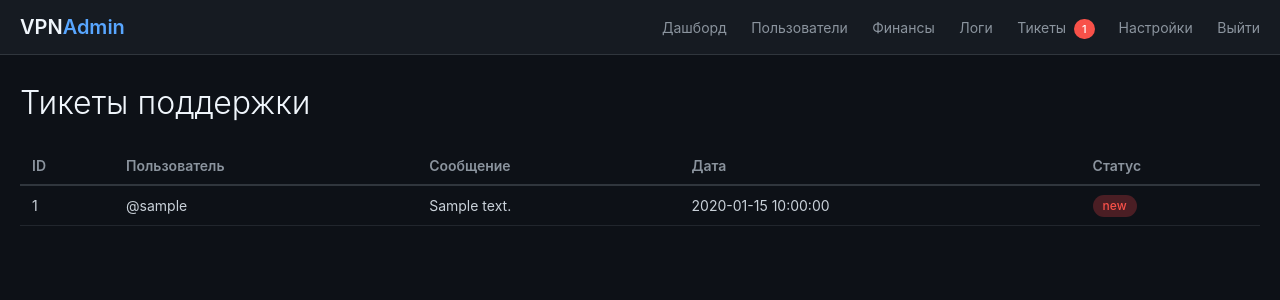
After one commit to waltezz1/dashboardVpn-v1, a Flask app: template templates/tickets.html in a window 1280 px wide. The commit adds this page. Shown: the top 300 px of the page. Run offline with Flask 3, Linux system fonts and the light colour scheme; the template is opened without the code that fills it: most values are stand-ins (such as "Sample title", 1, 10 or a date in 2020).

Commit message:
Добавлен раздел тикетов в админ-панель, обновлён layout

```diff
--- a/app.py
+++ b/app.py
@@ -83,6 +83,26 @@ def add_log(action, details=''):
         'details': details,
         'created_at': datetime.now().isoformat()
     })
+
+# ---------- Работа с тикетами ----------
+def get_tickets(status=None):
+    """Получить все тикеты, опционально фильтруя по статусу"""
+    tickets_ref = db.collection('tickets').order_by('created_at', direction=firestore.Query.DESCENDING)
+    if status:
+        tickets_ref = tickets_ref.where(filter=FieldFilter('status', '==', status))
+    docs = tickets_ref.stream()
+    tickets_list = []
+    for doc in docs:
+        data = doc.to_dict()
+        data['id'] = doc.id
+        tickets_list.append(data)
+    return tickets_list
+
+def update_ticket_status(ticket_id, new_status):
+    """Обновить статус тикета (new/read/closed)"""
+    ticket_ref = db.collection('tickets').document(ticket_id)
+    ticket_ref.update({'status': new_status, 'updated_at': datetime.now().isoformat()})
+    add_log(f'Изменён статус тикета {ticket_id}', f'новый статус: {new_status}')
 
 # ---------- Мониторинг состояния сервера ----------
 def get_server_status():
@@ -224,8 +244,11 @@ def dashboard():
         'values': date_values
     }
 
+    # Считаем количество новых тикетов для отображения в меню (передаём в layout)
+    new_tickets_count = len(get_tickets(status='new'))
+
     server_status = get_server_status()
-    return render_template('dashboard.html', stats=stats, server=server_status, income_chart_data=income_chart_data)
+    return render_template('dashboard.html', stats=stats, server=server_status, income_chart_data=income_chart_data, new_tickets_count=new_tickets_count)
 
 @app.route('/users')
 def users_page():
@@ -389,6 +412,23 @@ def logs_page():
     logs = get_logs()
     return render_template('logs.html', logs=logs)
 
+@app.route('/tickets')
+def tickets_page():
+    if not session.get('admin'):
+        return redirect(url_for('login'))
+    status_filter = request.args.get('status')
+    tickets = get_tickets(status=status_filter if status_filter in ('new', 'read', 'closed') else None)
+    return render_template('tickets.html', tickets=tickets, status_filter=status_filter)
+
+@app.route('/ticket/<ticket_id>/<action>')
+def ticket_action(ticket_id, action):
+    if not session.get('admin'):
+        return redirect(url_for('login'))
+    if action in ('read', 'closed'):
+        update_ticket_status(ticket_id, action)
+        flash(f'Статус тикета изменён на {action}', 'success')
+    return redirect(url_for('tickets_page'))
+
 @app.route('/settings', methods=['GET', 'POST'])
 def settings_page():
     if not session.get('admin'):
--- a/templates/layout.html
+++ b/templates/layout.html
@@ -3,18 +3,24 @@
 <head>
     <meta charset="UTF-8">
     <meta name="viewport" content="width=device-width, initial-scale=1.0">
-    <title>VORTEX dashboard</title>
+    <title>VPN Admin</title>
     <link rel="stylesheet" href="{{ url_for('static', filename='style.css') }}">
 </head>
 <body>
     <header class="header">
         <div class="container">
-            <div class="logo">VORTEX<span>dashboard</span></div>
+            <div class="logo">VPN<span>Admin</span></div>
             <nav class="nav">
                 <a href="{{ url_for('dashboard') }}" class="{% if request.endpoint == 'dashboard' %}active{% endif %}">Дашборд</a>
                 <a href="{{ url_for('users_page') }}" class="{% if request.endpoint == 'users_page' %}active{% endif %}">Пользователи</a>
                 <a href="{{ url_for('finances_page') }}" class="{% if request.endpoint == 'finances_page' %}active{% endif %}">Финансы</a>
                 <a href="{{ url_for('logs_page') }}" class="{% if request.endpoint == 'logs_page' %}active{% endif %}">Логи</a>
+                <a href="{{ url_for('tickets_page') }}" class="{% if request.endpoint == 'tickets_page' %}active{% endif %}">
+                    Тикеты
+                    {% if new_tickets_count > 0 %}
+                        <span class="badge badge-danger" style="background: #f85149; color: white; border-radius: 50%; padding: 2px 8px; font-size: 11px; margin-left: 4px;">{{ new_tickets_count }}</span>
+                    {% endif %}
+                </a>
                 <a href="{{ url_for('settings_page') }}" class="{% if request.endpoint == 'settings_page' %}active{% endif %}">Настройки</a>
                 <a href="{{ url_for('logout') }}">Выйти</a>
             </nav>
--- /dev/null
+++ b/templates/tickets.html
@@ -0,0 +1,32 @@
+{% extends "layout.html" %}
+
+{% block content %}
+<h1 style="font-weight: 300; margin-bottom: 20px; color: #f0f6fc;">Тикеты поддержки</h1>
+
+<div class="table-wrap">
+    <table>
+        <thead>
+            <tr>
+                <th>ID</th>
+                <th>Пользователь</th>
+                <th>Сообщение</th>
+                <th>Дата</th>
+                <th>Статус</th>
+            </tr>
+        </thead>
+        <tbody>
+            {% for ticket in tickets %}
+            <tr>
+                <td>{{ ticket.id[:8] }}</td>
+                <td>@{{ ticket.username }}</td>
+                <td>{{ ticket.message[:100] }}{% if ticket.message|length > 100 %}...{% endif %}</td>
+                <td>{{ ticket.created_at }}</td>
+                <td><span class="badge badge-{% if ticket.status == 'new' %}danger{% elif ticket.status == 'in_progress' %}warning{% else %}success{% endif %}">{{ ticket.status }}</span></td>
+            </tr>
+            {% else %}
+            <tr><td colspan="5" style="text-align:center; padding:20px;">Нет тикетов</td></tr>
+            {% endfor %}
+        </tbody>
+    </table>
+</div>
+{% endblock %}
```
